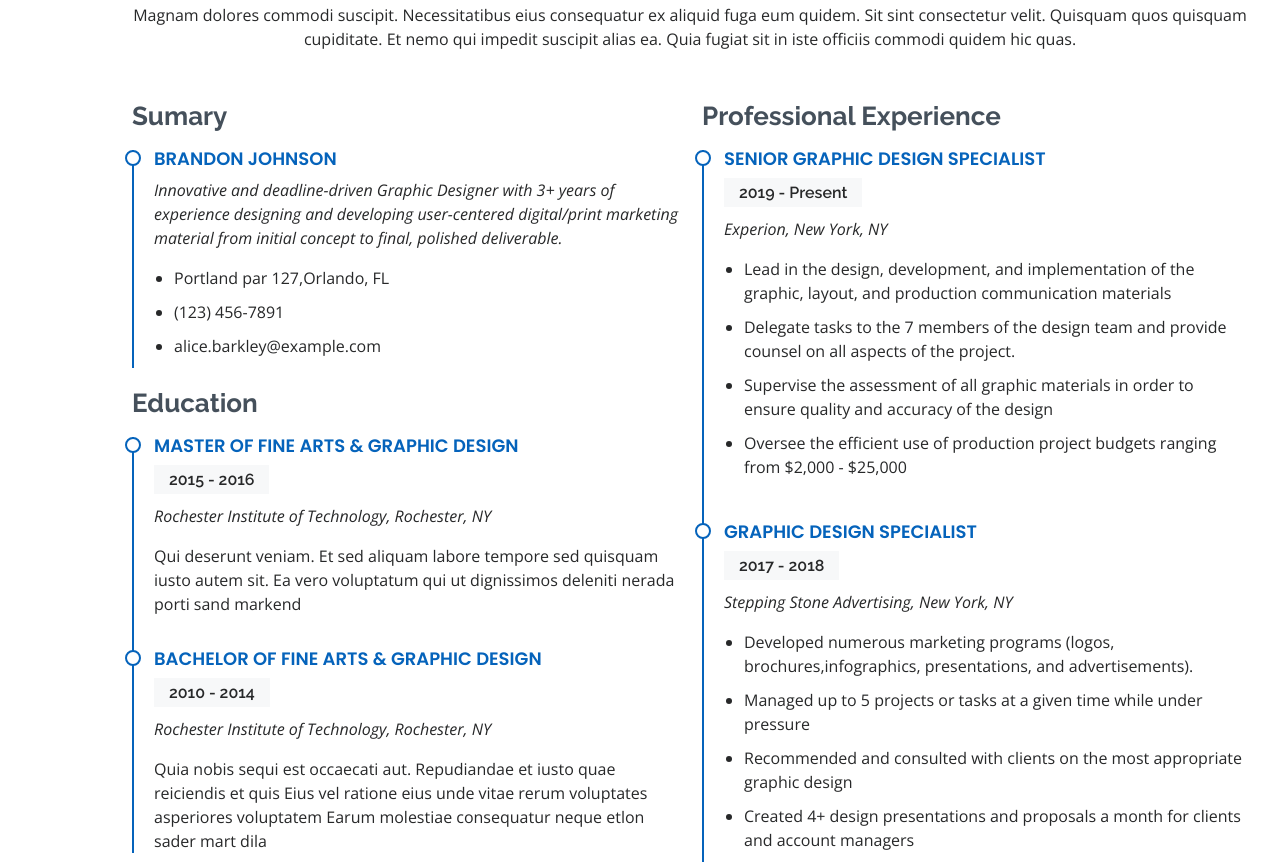
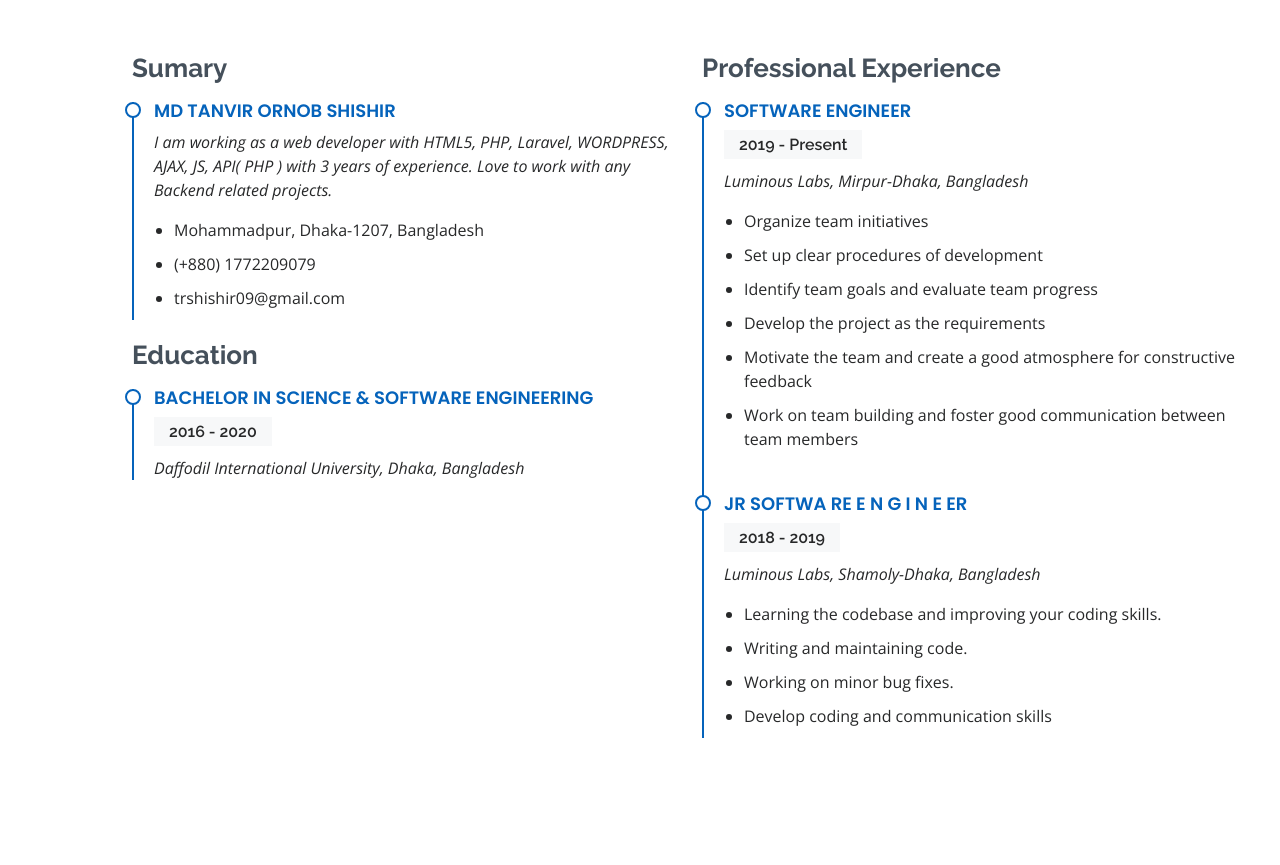
Before and after one commit to tr-shishir/tr-shishir.github.io, a plain HTML site: page index.html in a window 1280 px wide. Shown: the part 2107-2972 px from the top of the page. Drawn offline with nearby package versions, Linux system fonts and the light colour scheme.

Commit message:
education and experience

```diff
--- a/index.html
+++ b/index.html
@@ -238,58 +238,52 @@
 
         <div class="section-title">
           <h2>Resume</h2>
-          <p>Magnam dolores commodi suscipit. Necessitatibus eius consequatur ex aliquid fuga eum quidem. Sit sint consectetur velit. Quisquam quos quisquam cupiditate. Et nemo qui impedit suscipit alias ea. Quia fugiat sit in iste officiis commodi quidem hic quas.</p>
         </div>
 
         <div class="row">
           <div class="col-lg-6">
             <h3 class="resume-title">Sumary</h3>
             <div class="resume-item pb-0">
-              <h4>Brandon Johnson</h4>
-              <p><em>Innovative and deadline-driven Graphic Designer with 3+ years of experience designing and developing user-centered digital/print marketing material from initial concept to final, polished deliverable.</em></p>
+              <h4>MD Tanvir Ornob Shishir</h4>
+              <p><em>I am working as a web developer with HTML5, PHP, Laravel, WORDPRESS, AJAX, JS, API( PHP ) with 3 years of experience. Love to work with any Backend related projects.</em></p>
               <ul>
-                <li>Portland par 127,Orlando, FL</li>
-                <li>(123) 456-7891</li>
-                <li>alice.barkley@example.com</li>
+                <li>Mohammadpur, Dhaka-1207, Bangladesh</li>
+                <li>(+880) 1772209079</li>
+                <li>trshishir09@gmail.com</li>
               </ul>
             </div>
 
             <h3 class="resume-title">Education</h3>
             <div class="resume-item">
-              <h4>Master of Fine Arts &amp; Graphic Design</h4>
-              <h5>2015 - 2016</h5>
-              <p><em>Rochester Institute of Technology, Rochester, NY</em></p>
-              <p>Qui deserunt veniam. Et sed aliquam labore tempore sed quisquam iusto autem sit. Ea vero voluptatum qui ut dignissimos deleniti nerada porti sand markend</p>
-            </div>
-            <div class="resume-item">
-              <h4>Bachelor of Fine Arts &amp; Graphic Design</h4>
-              <h5>2010 - 2014</h5>
-              <p><em>Rochester Institute of Technology, Rochester, NY</em></p>
-              <p>Quia nobis sequi est occaecati aut. Repudiandae et iusto quae reiciendis et quis Eius vel ratione eius unde vitae rerum voluptates asperiores voluptatem Earum molestiae consequatur neque etlon sader mart dila</p>
+              <h4>Bachelor in Science &amp; Software Engineering</h4>
+              <h5>2016 - 2020</h5>
+              <p><em>Daffodil International University, Dhaka, Bangladesh</em></p>
             </div>
           </div>
           <div class="col-lg-6">
             <h3 class="resume-title">Professional Experience</h3>
             <div class="resume-item">
-              <h4>Senior graphic design specialist</h4>
+              <h4>Software Engineer</h4>
               <h5>2019 - Present</h5>
-              <p><em>Experion, New York, NY </em></p>
+              <p><em>Luminous Labs, Mirpur-Dhaka, Bangladesh </em></p>
               <ul>
-                <li>Lead in the design, development, and implementation of the graphic, layout, and production communication materials</li>
-                <li>Delegate tasks to the 7 members of the design team and provide counsel on all aspects of the project. </li>
-                <li>Supervise the assessment of all graphic materials in order to ensure quality and accuracy of the design</li>
-                <li>Oversee the efficient use of production project budgets ranging from $2,000 - $25,000</li>
+                <li>Organize team initiatives</li>
+                <li>Set up clear procedures of development</li>
+                <li>Identify team goals and evaluate team progress</li>
+                <li>Develop the project as the requirements</li>
+                <li>Motivate the team and create a good atmosphere for constructive feedback</li>
+                <li>Work on team building and foster good communication between team members  </li>
               </ul>
             </div>
             <div class="resume-item">
-              <h4>Graphic design specialist</h4>
-              <h5>2017 - 2018</h5>
-              <p><em>Stepping Stone Advertising, New York, NY</em></p>
+              <h4>JR SOFTWA RE E N G I N E ER</h4>
+              <h5>2018 - 2019</h5>
+              <p><em>Luminous Labs, Shamoly-Dhaka, Bangladesh</em></p>
               <ul>
-                <li>Developed numerous marketing programs (logos, brochures,infographics, presentations, and advertisements).</li>
-                <li>Managed up to 5 projects or tasks at a given time while under pressure</li>
-                <li>Recommended and consulted with clients on the most appropriate graphic design</li>
-                <li>Created 4+ design presentations and proposals a month for clients and account managers</li>
+                <li>Learning the codebase and improving your coding skills.</li>
+                <li>Writing and maintaining code.</li>
+                <li>Working on minor bug fixes.</li>
+                <li>Develop coding and communication skills</li>
               </ul>
             </div>
           </div>
```
Also changed, not shown: 1 other file.
